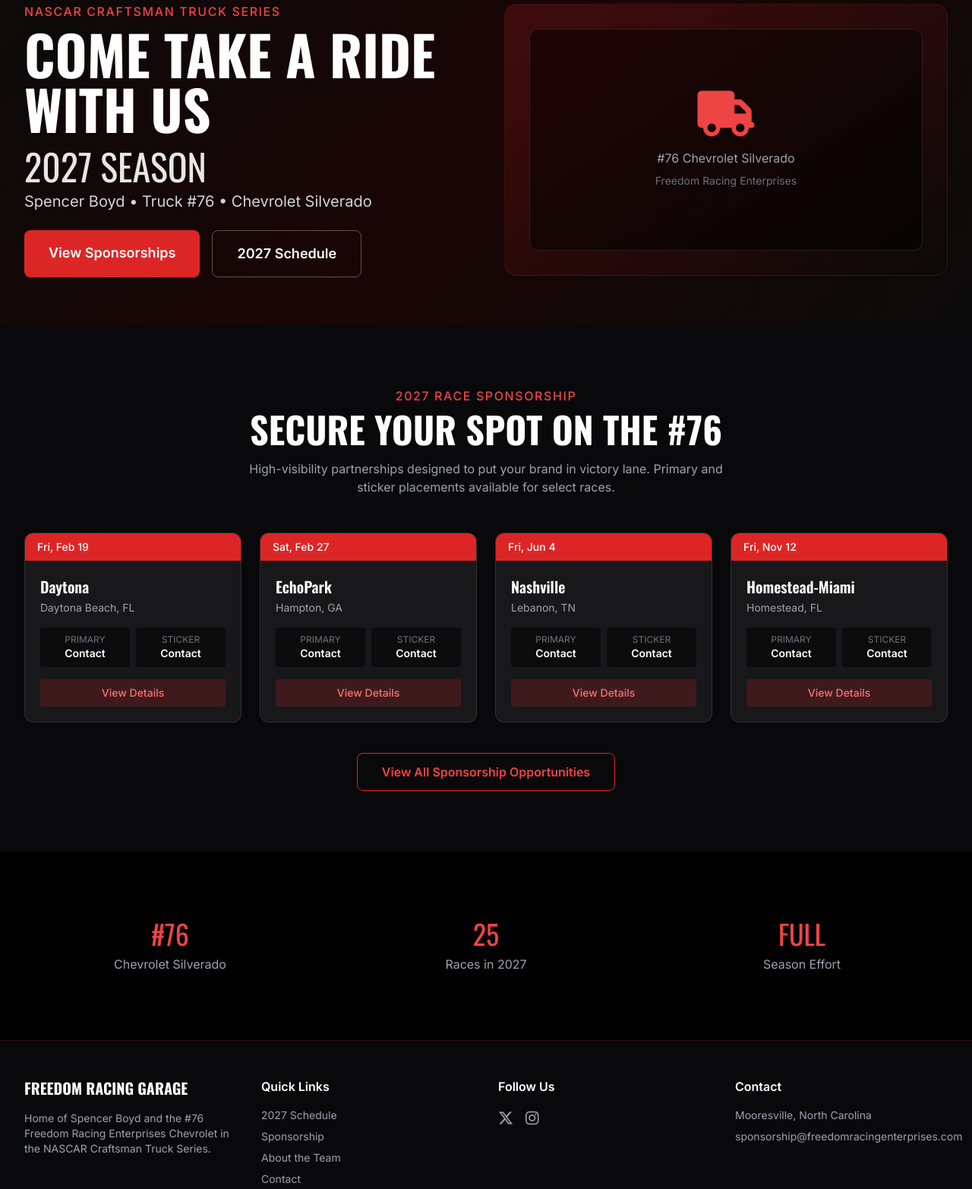
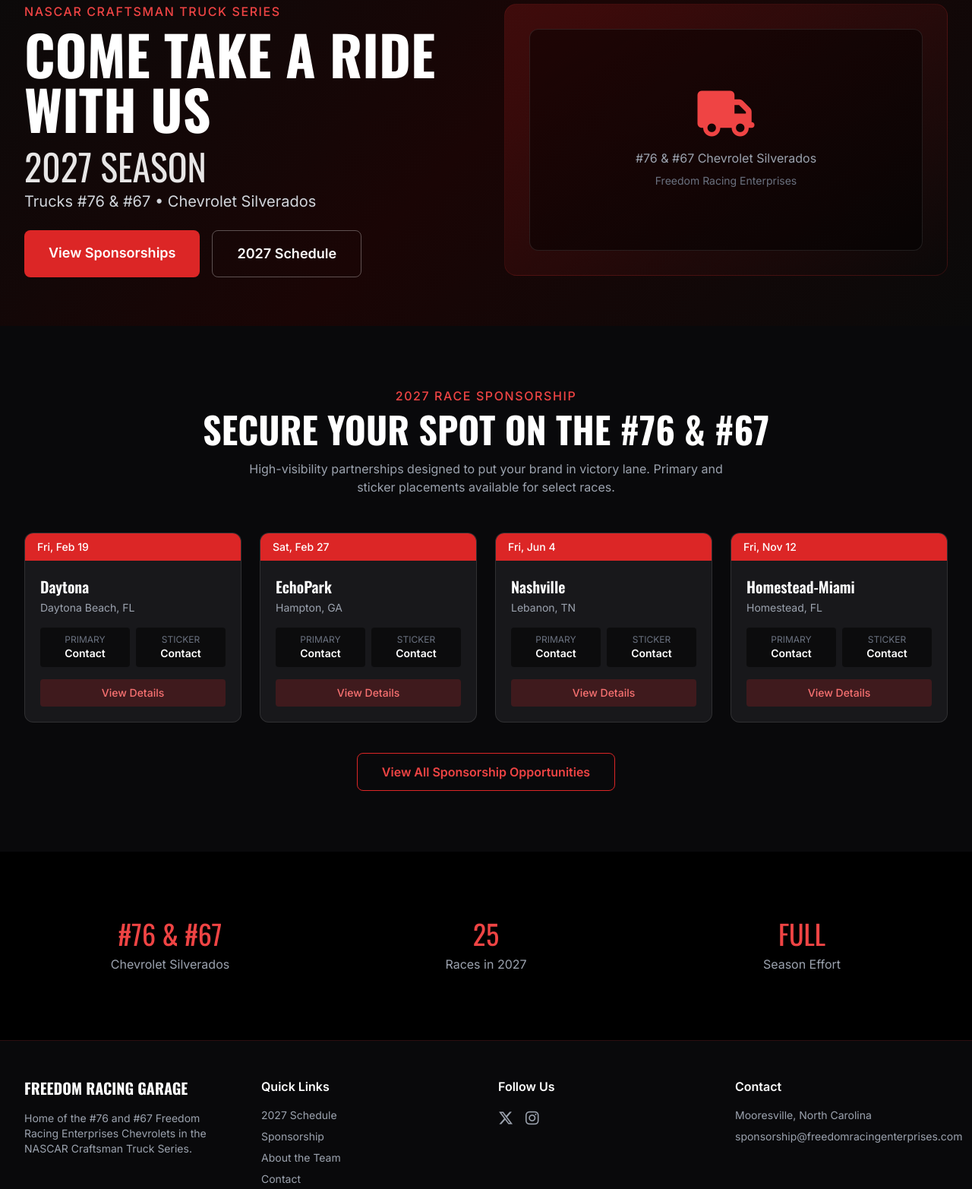
Before and after one commit to Chrismiller122580/freedom-racing-garage, a website: page index.html in a window 1280 px wide. Shown: the part 93-1658 px from the top of the page at 76% size. Drawn offline with nearby package versions, Linux system fonts and the light colour scheme.

Commit message:
Remove Spencer Boyd references and add #67

```diff
--- a/index.html
+++ b/index.html
@@ -3,8 +3,8 @@
 <head>
   <meta charset="UTF-8">
   <meta name="viewport" content="width=device-width, initial-scale=1.0">
-  <title>Freedom Racing Garage | Spencer Boyd #76 | 2027 NASCAR Craftsman Truck Series</title>
-  <meta name="description" content="Official sponsorship site for Freedom Racing Enterprises - Spencer Boyd #76 Chevrolet in the 2027 NASCAR Craftsman Truck Series. Come take a ride with us!">
+  <title>Freedom Racing Garage | #76 & #67 | 2027 NASCAR Craftsman Truck Series</title>
+  <meta name="description" content="Official sponsorship site for Freedom Racing Enterprises - #76 and #67 Chevrolets in the 2027 NASCAR Craftsman Truck Series. Come take a ride with us!">
   <script src="https://cdn.tailwindcss.com"></script>
   <link rel="stylesheet" href="https://cdnjs.cloudflare.com/ajax/libs/font-awesome/6.5.1/css/all.min.css">
   <style>
@@ -62,7 +62,7 @@
             COME TAKE A RIDE<br>WITH US
           </h1>
           <h2 class="text-3xl md:text-5xl font-oswald text-white/90 mb-2">2027 SEASON</h2>
-          <p class="text-xl text-gray-300 mb-6">Spencer Boyd • Truck #76 • Chevrolet Silverado</p>
+          <p class="text-xl text-gray-300 mb-6">Trucks #76 & #67 • Chevrolet Silverados</p>
           <div class="flex flex-wrap gap-4">
             <a href="sponsorship.html" class="bg-red-600 hover:bg-red-700 px-8 py-4 rounded-lg font-semibold text-lg transition">View Sponsorships</a>
             <a href="schedule.html" class="border border-white/30 hover:border-red-500 px-8 py-4 rounded-lg font-semibold text-lg transition">2027 Schedule</a>
@@ -73,7 +73,7 @@
             <div class="aspect-video bg-black/50 rounded-xl flex items-center justify-center border border-white/10">
               <div class="text-center">
                 <i class="fas fa-truck text-6xl text-red-500 mb-4"></i>
-                <p class="text-gray-400">#76 Chevrolet Silverado</p>
+                <p class="text-gray-400">#76 & #67 Chevrolet Silverados</p>
                 <p class="text-sm text-gray-500 mt-2">Freedom Racing Enterprises</p>
               </div>
             </div>
@@ -88,7 +88,7 @@
     <div class="max-w-7xl mx-auto px-4 sm:px-6 lg:px-8">
       <div class="text-center mb-12">
         <p class="text-red-500 font-medium tracking-widest uppercase mb-2">2027 Race Sponsorship</p>
-        <h2 class="font-oswald text-4xl md:text-5xl font-bold">SECURE YOUR SPOT ON THE #76</h2>
+        <h2 class="font-oswald text-4xl md:text-5xl font-bold">SECURE YOUR SPOT ON THE #76 & #67</h2>
         <p class="text-gray-400 mt-4 max-w-2xl mx-auto">High-visibility partnerships designed to put your brand in victory lane. Primary and sticker placements available for select races.</p>
       </div>
 
@@ -106,8 +106,8 @@
     <div class="max-w-7xl mx-auto px-4 sm:px-6 lg:px-8">
       <div class="grid md:grid-cols-3 gap-8 text-center">
         <div class="p-6">
-          <div class="text-4xl font-oswald text-red-500 mb-2">#76</div>
-          <p class="text-gray-400">Chevrolet Silverado</p>
+          <div class="text-4xl font-oswald text-red-500 mb-2">#76 & #67</div>
+          <p class="text-gray-400">Chevrolet Silverados</p>
         </div>
         <div class="p-6">
           <div class="text-4xl font-oswald text-red-500 mb-2">25</div>
@@ -127,7 +127,7 @@
       <div class="grid md:grid-cols-4 gap-8">
         <div>
           <div class="font-oswald text-xl font-bold mb-4">FREEDOM RACING GARAGE</div>
-          <p class="text-gray-400 text-sm">Home of Spencer Boyd and the #76 Freedom Racing Enterprises Chevrolet in the NASCAR Craftsman Truck Series.</p>
+          <p class="text-gray-400 text-sm">Home of the #76 and #67 Freedom Racing Enterprises Chevrolets in the NASCAR Craftsman Truck Series.</p>
         </div>
         <div>
           <h4 class="font-semibold mb-4">Quick Links</h4>
```
